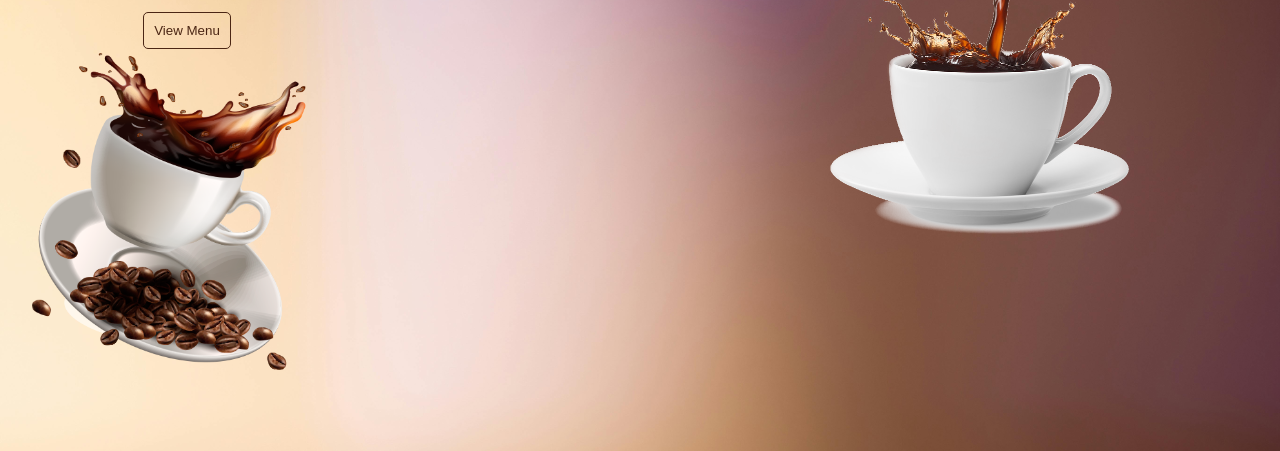
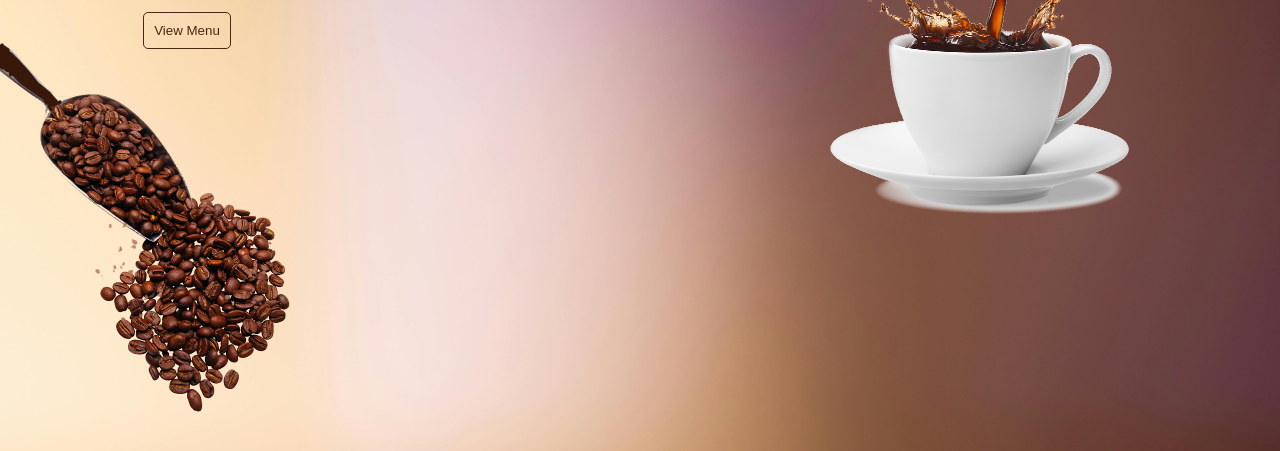
Before and after one commit to Ubaid-A/task06-html-css-responsive-COFFEE-SHOP-website, a plain HTML site: page index.html in a window 1280 px wide. Shown: the part 227-678 px from the top of the page. Drawn offline with Linux system fonts and the light colour scheme.

Commit message:
text image change

```diff
--- a/index.html
+++ b/index.html
@@ -31,7 +31,7 @@
             <button>View Menu</button>
 
             <div class="offer">
-                <img src="./images/cup1 (1).png" alt="">
+                <img src="./images/coffeespon.png" alt="">
             </div>
         </div>
 
@@ -89,7 +89,7 @@
 
     <!-- images text  -->
      <div class="image-text">
-      <img src="./images/coffeespon.png" alt="">
+      <img src="./images/cup1 (1).png" alt="">
       <p>Coffee is a popular beverage known for its rich aroma and bold flavor. Made from roasted coffee beans, it's a daily ritual for millions, providing a quick boost of energy. Whether enjoyed black or with milk and sugar, coffee is celebrated for its ability to bring people together and fuel creativity.</p>
      </div>
 
--- a/style.css
+++ b/style.css
@@ -74,7 +74,7 @@ h1 em{
 
 .home img{
     width: 400px;
-    margin-top: 20px;
+    margin-top: 0x;
 }
 .home-img{
     position: relative;
```
